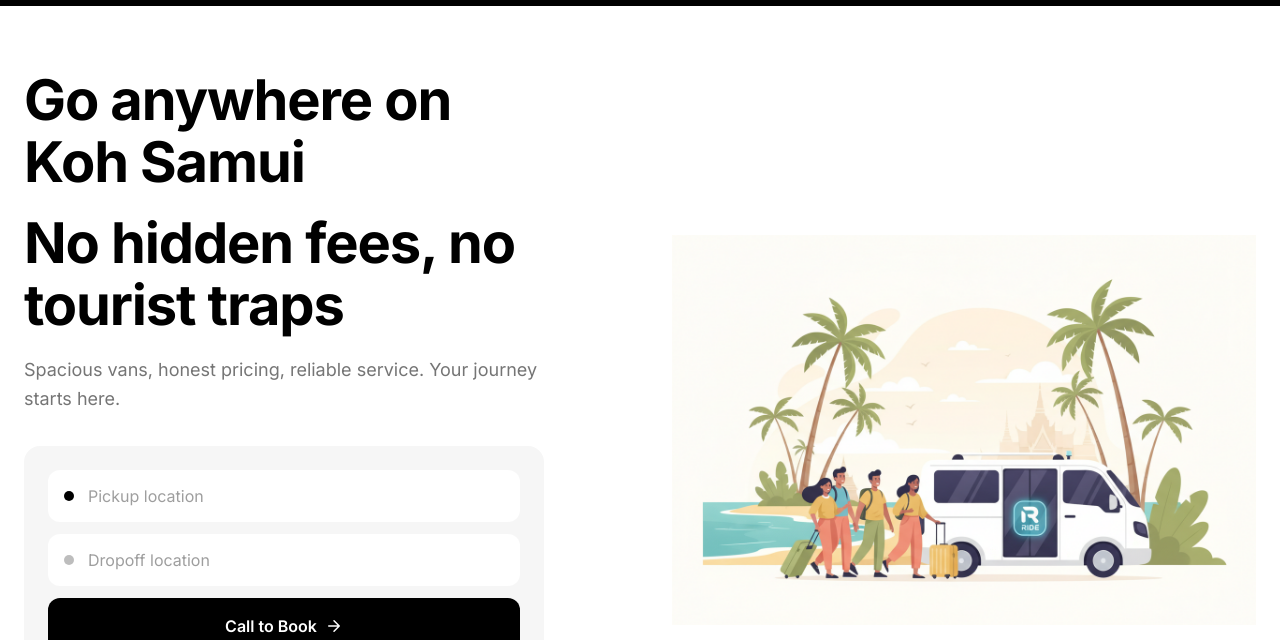
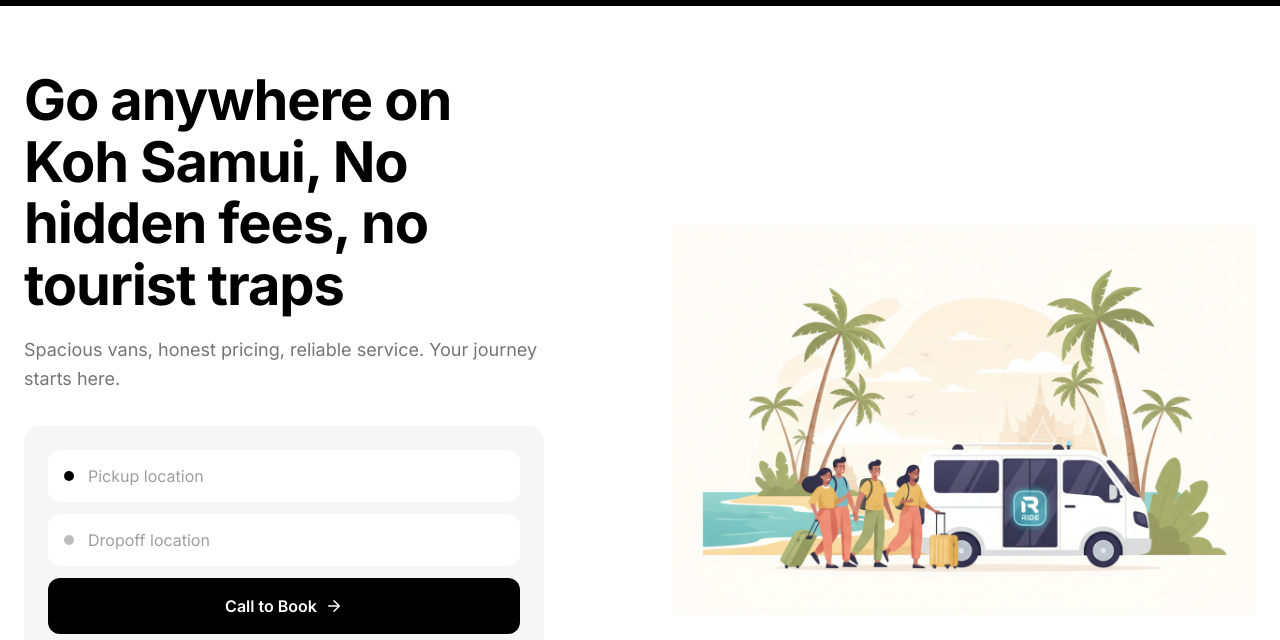
Before and after one commit to mrchaitaxisamui/koh-samui-taxi-service, a plain HTML site: page index.html in a window 1280 px wide. Shown: the part 58-698 px from the top of the page. Drawn offline with Linux system fonts and the light colour scheme; a web font is replaced by a local one.

Commit message:
Consolidate hero section title in index.html for enhanced clarity and visual appeal.

```diff
--- a/index.html
+++ b/index.html
@@ -41,8 +41,7 @@
     <section class="hero" id="ride">
         <div class="hero-container">
             <div class="hero-content">
-                <h1 class="hero-title">Go anywhere on Koh Samui</h1>
-                <p class="hero-title">No hidden fees, no tourist traps</p>
+                <h1 class="hero-title">Go anywhere on Koh Samui, No hidden fees, no tourist traps</h1>
                 <p class="hero-subtitle">Spacious vans, honest pricing, reliable service. Your journey starts here.</p>
 
                 <div class="booking-form">
```
